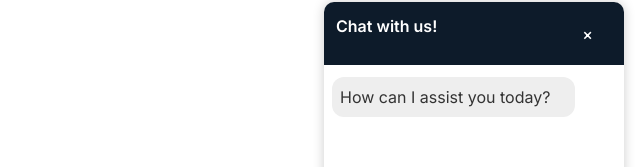
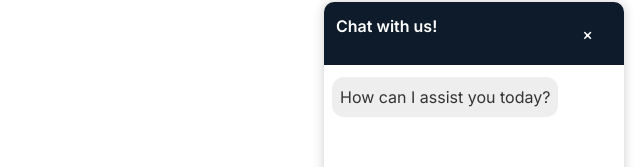
Before and after one commit to xMat05/chatbot-widget, a React (Vite) app: page / in a window 1280 px wide. Both pictures are taken after a click on the button "💬 Chat". Shown: the part 382-549 px from the top of the page, without its empty margins (640-1280 px from the left). Built offline with nearby package versions, Linux system fonts and the light colour scheme.

Commit message:
fixing user input chat bubble functionality

```diff
--- a/src/Chatbot.jsx
+++ b/src/Chatbot.jsx
@@ -316,25 +316,32 @@ export default function Chatbot({
           {/* Message window */}
           <div style={{ flex: 1, padding: '0.5rem', overflowY: 'auto' }}>
             {messages.map((msg, idx) => (
-              <div key={idx} style={{ textAlign: msg.role === "user" ? "right" : "left", margin: '0.25rem 0' }}>
-                <span
+              <div
+                key={idx}
+                style={{
+                  display: 'flex',
+                  justifyContent: msg.role === "user" ? "flex-end" : "flex-start",
+                  margin: '0.25rem 0'
+                }}
+              >
+                <div
                   style={{
-                    display: 'block',
                     background: msg.role === "user" ? primaryColor : '#eee',
                     color: msg.role === "user" ? secondaryColor : '#333',
                     padding: '0.5rem',
                     borderRadius: '12px',
-                    maxWidth: '80%',
                     fontWeight: 400,
                     whiteSpace: 'pre-wrap',
-                    marginLeft: msg.role === "user" ? 'auto' : '0', // Add this line
-                    marginRight: msg.role === "assistant" ? 'auto' : '0'
+                    display: 'inline-block',
+                    maxWidth: '90%', // Optional cap to avoid stretching
+                    wordBreak: 'break-word'
                   }}
                 >
                   {msg.content.replace(/\\n/g, '\n')}
-                </span>
+                </div>
               </div>
             ))}
+
             {isTyping && <div style={{ fontStyle: 'italic', color: '#aaa', padding: '0.25rem 0' }}>Typing...</div>}
             <div ref={chatEndRef} />
           </div>
```
Also changed, not shown: 1 other file (tests, documents, lock files or other folders).
